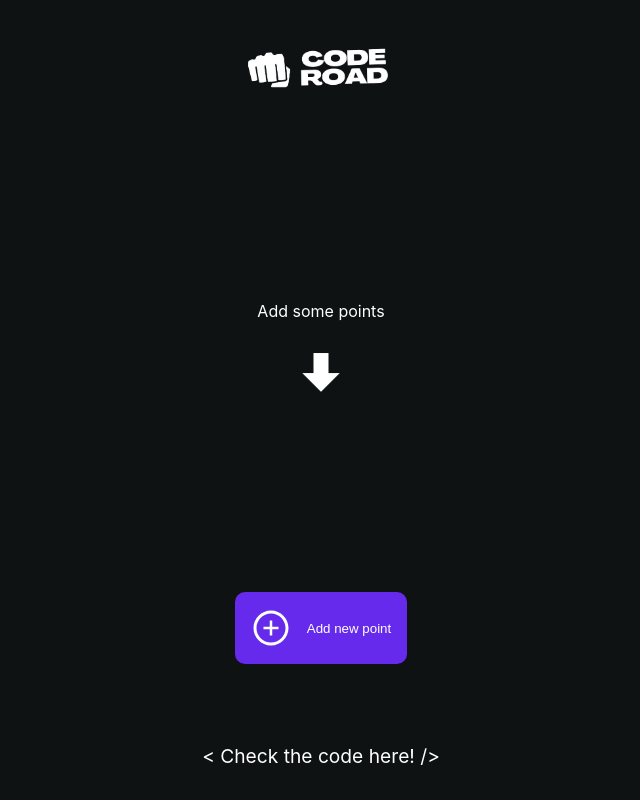
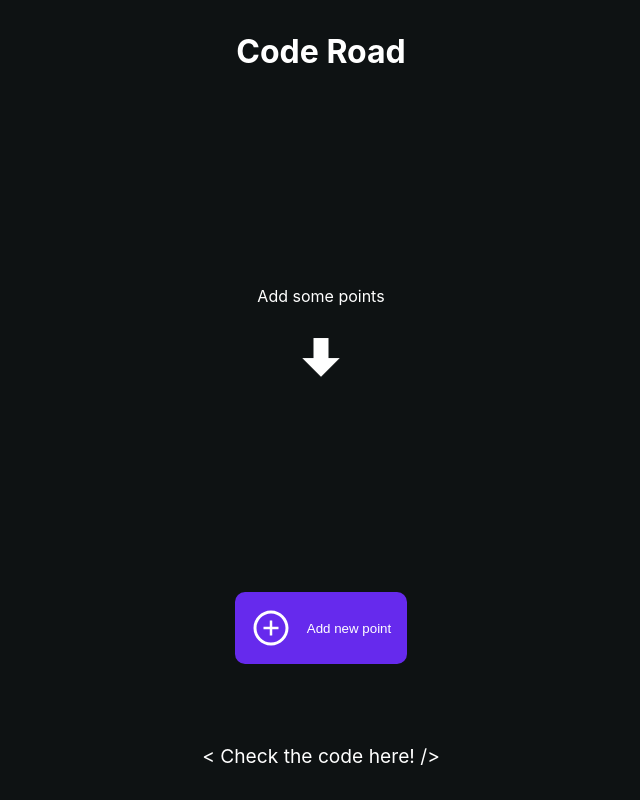
Before and after one commit to pawelrybka/React-Typescript-Game, a React (Vite) app: page / in a window 1280 px wide. Shown: the whole page, without its empty margins (319-959 px from the left). Built offline with nearby package versions, Linux system fonts and the light colour scheme.

Commit message:
Add site icon

```diff
--- a/index.html
+++ b/index.html
@@ -2,9 +2,9 @@
 <html lang="en">
   <head>
     <meta charset="UTF-8" />
-    <link rel="icon" type="image/svg+xml" href="/vite.svg" />
+    <link rel="icon" type="image/svg+xml" href="/public/vite.svg" />
     <meta name="viewport" content="width=device-width, initial-scale=1.0" />
-    <title>Code Road</title>
+    <title>CodeRoad</title>
   </head>
   <body>
     <div id="root"></div>
--- a/src/App.css
+++ b/src/App.css
@@ -11,6 +11,12 @@
   margin: 0;
   padding: 0;
   box-sizing: border-box;
+}
+
+.app{
+  display: flex;
+	flex-direction: column;
+	height: 100vh;
 }
 
 body {
--- a/src/App.tsx
+++ b/src/App.tsx
@@ -8,12 +8,14 @@ import ButtonSection from './components/ButtonSection/ButtonSection'
 function App() {
 
   return (
+    <div className='app'>
       <ContextProvider>
         <Header/>
         <Roadmap/>
         <ButtonSection/>
         <Footer/>
       </ContextProvider>
+    </div>
   )
 }
 
--- a/src/components/ContextProvider/ContextProvider.module.css
+++ /dev/null
@@ -1,5 +0,0 @@
-.root {
-	display: flex;
-	flex-direction: column;
-	height: 100vh;
-}
--- a/src/components/ContextProvider/ContextProvider.tsx
+++ b/src/components/ContextProvider/ContextProvider.tsx
@@ -83,7 +83,6 @@ const ContextProvider = ({ children }: ListProps) => {
   }
 
   return (
-    <div className={styles.root}>
       <Context.Provider value={{
         todos, setTodos,
         selectedTodo, setSelectedTodo,
@@ -94,7 +93,6 @@ const ContextProvider = ({ children }: ListProps) => {
       }}>
         {children}
       </Context.Provider>
-    </div>
   );
 };
 
--- a/src/components/Header/Header.tsx
+++ b/src/components/Header/Header.tsx
@@ -3,7 +3,7 @@ import styles from './Header.module.css'
 const Header = () => {
   return (
     <div className={styles.header}>
-      <img src="logo.png" alt="logo" />
+      <h1>Code Road</h1>
     </div>
   )
 }
--- a/src/main.tsx
+++ b/src/main.tsx
@@ -1,7 +1,6 @@
 import React from 'react'
 import ReactDOM from 'react-dom/client'
 import App from './App'
-
 
 ReactDOM.createRoot(document.getElementById('root') as HTMLElement).render(
   <React.StrictMode>
```
Also changed, not shown: public/logo.png (deleted). Lines whose indentation alone changed are shown as unchanged.
